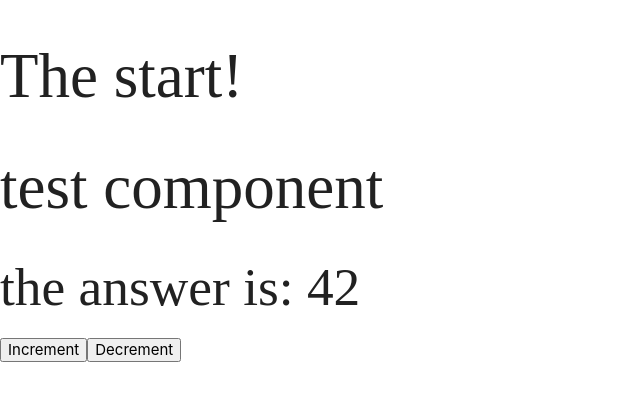
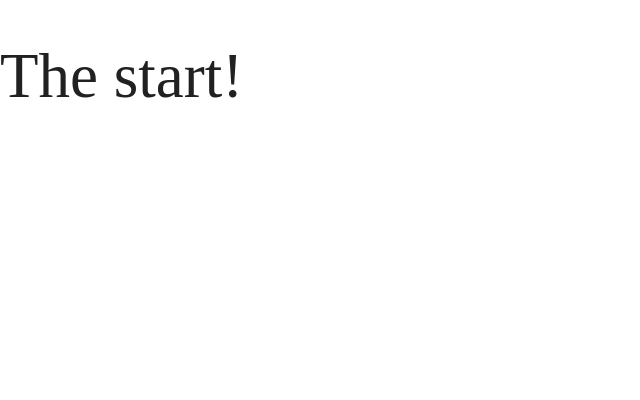
Before and after one commit to tandaraelena/nice-to-meet-you-redux, a React (Create React App) app: page / in a window 1280 px wide. Shown: the top 400 px of the page, without its empty margins (0-640 px from the left). Built offline with nearby package versions, Linux system fonts and the light colour scheme.

Commit message:
install react-router-dom and wrapp my app into BrowserRouter

```diff
--- a/package.json
+++ b/package.json
@@ -7,6 +7,7 @@
     "react": "^16.8.6",
     "react-dom": "^16.8.6",
     "react-redux": "^7.1.0",
+    "react-router-dom": "^5.0.1",
     "react-scripts": "3.0.1",
     "redux": "^4.0.4",
     "redux-devtools-extension": "^2.13.8"
--- a/src/components/app/App.js
+++ b/src/components/app/App.js
@@ -1,12 +1,13 @@
 import React from 'react';
-import Test from '../testArea/test-component';
+import { BrowserRouter } from 'react-router-dom'
 
 function App() {
   return (
-    <div className="App">
-      <h1>The start!</h1>
-      <Test/>
-    </div>
+    <BrowserRouter>
+      <div className="App">
+        <h1>The start!</h1>
+      </div>
+    </BrowserRouter>
   );
 }
 
```
Also changed, not shown: 1 other file (tests, documents, lock files or other folders).
